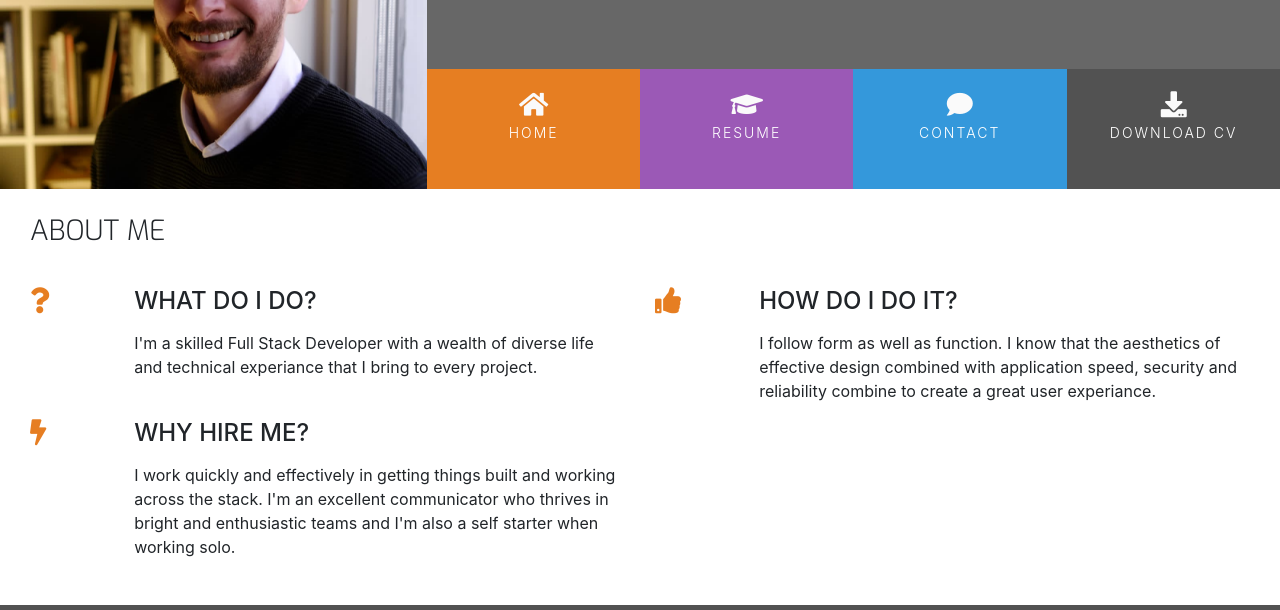
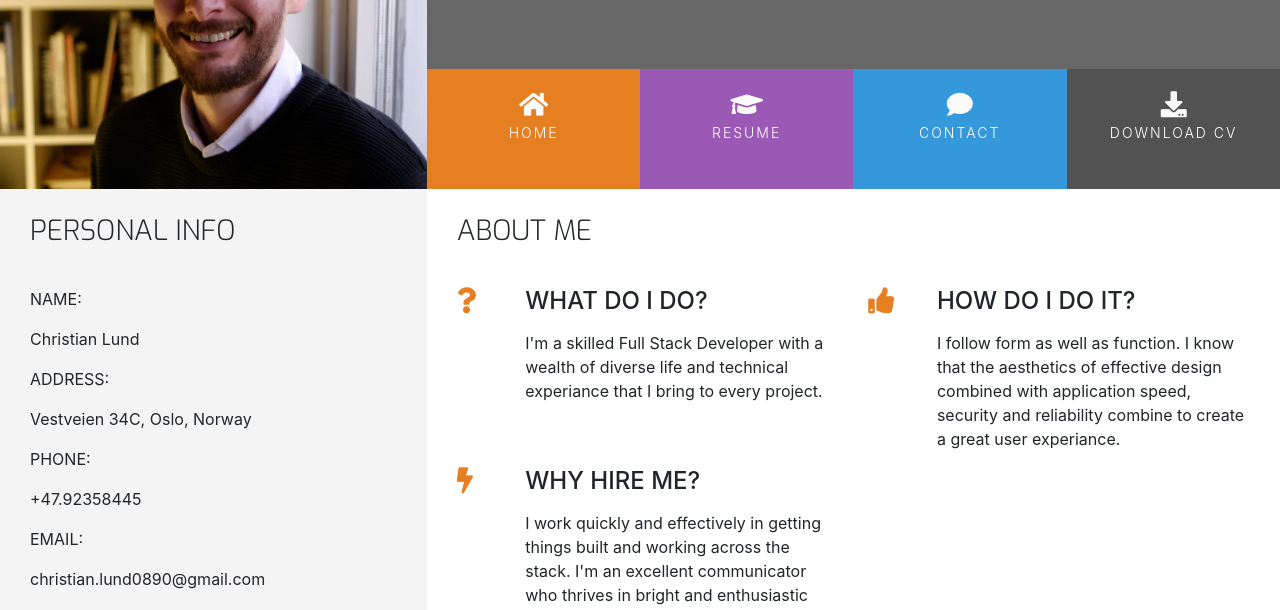
Before and after one commit to christianlund2/bootstrap-resume, a plain HTML site: page index.html in a window 1280 px wide. Shown: the part 180-790 px from the top of the page. Drawn offline with nearby package versions, Linux system fonts and the light colour scheme.

Commit message:
Add basic contact info

```diff
--- a/assets/css/style.css
+++ b/assets/css/style.css
@@ -8,6 +8,10 @@
 
 .bg-color-three-reasons {
     background-color: #fff;
+}
+
+.bg-color-personal-info {
+    background-color: #f4f4f4;
 }
 
 .ui-menu-color-home {
--- a/index.html
+++ b/index.html
@@ -44,7 +44,64 @@
     </header>
 
     <section class="container-fluid">
-        <div class="row row-table">
+        <div class="row">
+            <div class="col-md-4 bg-color-personal-info section-column">
+                <div class="row">
+                    <div class="col-12">
+                        <h3 class="section-heading uppercase">
+                            Personal Info
+                        </h3>
+                    </div>
+                </div>
+                <div class="personal-info-item">
+                    <div class="key">
+                        <p class="uppercase">
+                            Name:
+                        </p>
+                    </div>
+                    <div class="value">
+                        <p>
+                            Christian Lund
+                        </p>
+                    </div>
+                </div>
+                <div class="personal-info-item">
+                    <div class="key">
+                        <p class="uppercase">
+                            Address:
+                        </p>
+                    </div>
+                    <div class="value">
+                        <p>
+                            Vestveien 34C, Oslo, Norway
+                        </p>
+                    </div>
+                </div>
+                <div class="personal-info-item">
+                    <div class="key">
+                        <p class="uppercase">
+                            Phone:
+                        </p>
+                    </div>
+                    <div class="value">
+                        <p>
+                            +47.92358445
+                        </p>
+                    </div>
+                </div>
+                <div class="personal-info-item">
+                    <div class="key">
+                        <p class="uppercase">
+                            Email:
+                        </p>
+                    </div>
+                    <div class="value">
+                        <p>
+                            christian.lund0890@gmail.com
+                        </p>
+                    </div>
+                </div>
+            </div>
             <div class="col-md-8 bg-color-three-reasons section-column">
                 <div class="row">
                     <div class="col">
@@ -94,7 +151,6 @@
                 </div>
             </div>
         </div>
-
     </section>
 
     <footer class="container-fluid">
```
